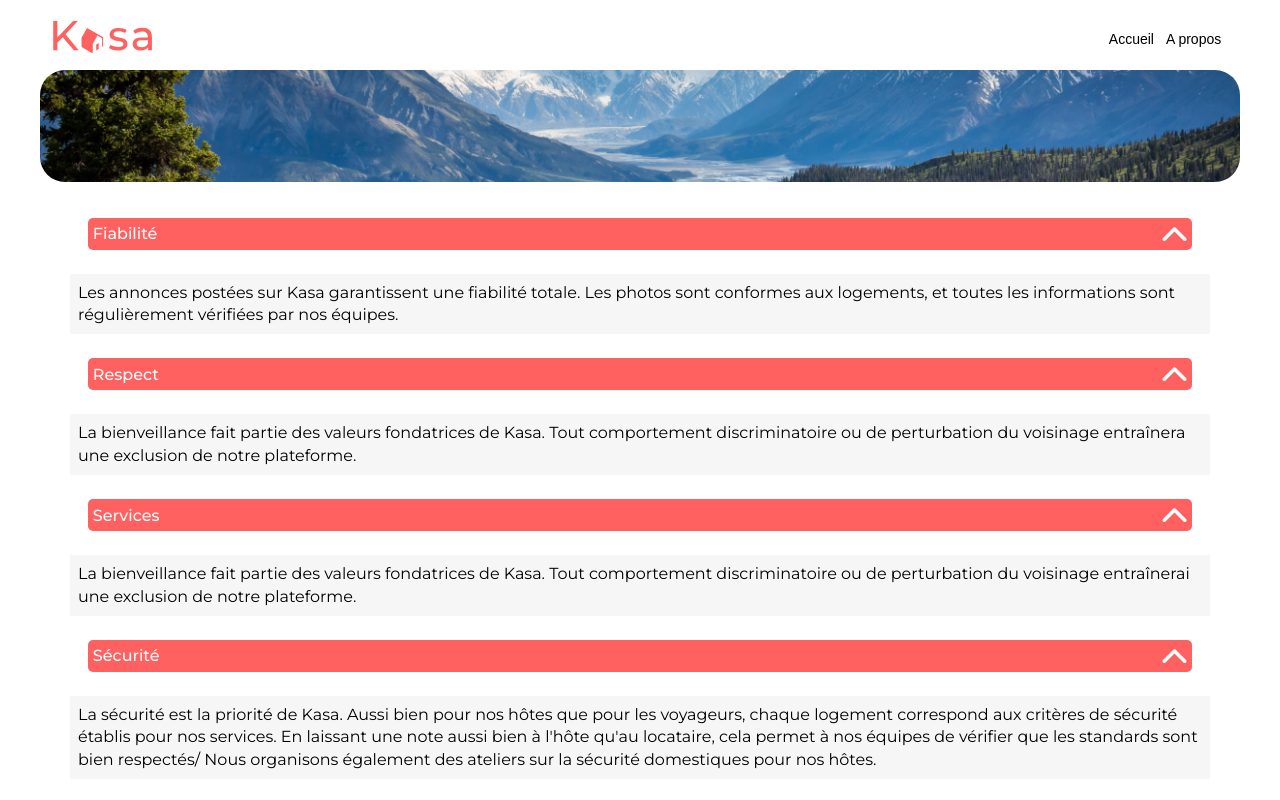
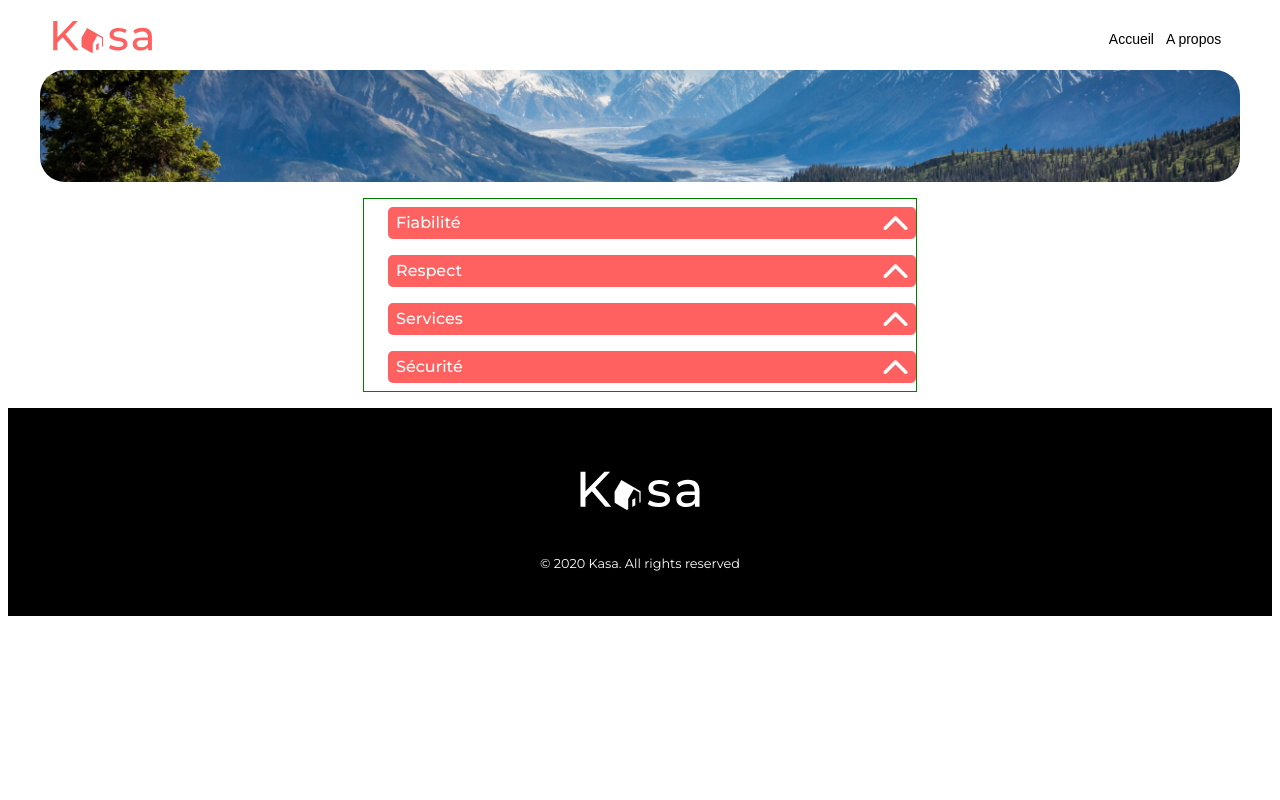
Before and after one commit to dontBelieveIt/OC-P5-Kasa-App-React, a React (Create React App) app: page /about in a window 1280 px wide. Shown: the top 800 px of the page. Built offline with nearby package versions, Linux system fonts and the light colour scheme.

Commit message:
first draft of toggle function, A propos page

```diff
--- a/package.json
+++ b/package.json
@@ -11,6 +11,7 @@
     "react-router-dom": "^6.23.1",
     "react-scripts": "5.0.1",
     "sass": "^1.77.6",
+    "styled-components": "^6.1.11",
     "web-vitals": "^2.1.4"
   },
   "scripts": {
--- a/src/App.jsx
+++ b/src/App.jsx
@@ -3,6 +3,7 @@ import "./Styles.scss";
 import Footer from "./components/Footer";
 
 export default function App() {
+  {document.title = 'Kasa'}
   return (
     <>
       <div className="App">
--- a/src/components/Footer-NavBar.scss
+++ b/src/components/Footer-NavBar.scss
@@ -32,6 +32,7 @@
     flex-direction: column;
     justify-content: center;
     align-items: center;
+    margin: 0;
   }
   .kasa-footer > img {
     height: 2.5rem;
--- a/src/pages/a_propos/APropos.jsx
+++ b/src/pages/a_propos/APropos.jsx
@@ -1,59 +1,36 @@
 import "./APropos_Style.scss";
+import { useEffect, useState } from "react";
 import logo2 from "../../assets/Image2.png";
 import arrowBack from "../../assets/arrowBack.png";
 
+import AProposContent from "./AProposContent"
+
 export default function AProposIndex() {
+  const [toggle, setToggle] = useState(false)
+
   return (
-    <div className="apropos-div">
+  <div className="a-propos-layout">
     <img
           src={logo2}
           className="banner-cover"
           alt="Chez vous, partout et ailleurs"
         />
-      <div className="apropos-menu-collapse">
-        <div className="apropos-menu-collapse__item">
-          Fiabilité
+    <ul className="ul-container">
+      {AProposContent.map((item) => (
+        <li key={item.id}>
+          <div className="li-container">
+            <div className="apropos-collapse__category" onClick={(e) => setToggle(!toggle)}>
+              {item.category}
               <img src={arrowBack} alt="Open menu" />
               </div>
+              {toggle && (
                 <div className="apropos-menu-collapse__content">
-          Les annonces postées sur Kasa garantissent une fiabilité totale. Les
-          photos sont conformes aux logements, et toutes les informations sont
-          régulièrement vérifiées par nos équipes.
+                {item.content}
+              </div>)}
           </div>
-
-        <div className="apropos-menu-collapse__item">
-          Respect
-          <img src={arrowBack} alt="Open menu" />
-        </div>
-        <div className="apropos-menu-collapse__content">
-          La bienveillance fait partie des valeurs fondatrices de Kasa. Tout
-          comportement discriminatoire ou de perturbation du voisinage
-          entraînera une exclusion de notre plateforme.
-        </div>
-
-        <div className="apropos-menu-collapse__item">
-          Services
-          <img src={arrowBack} alt="Open menu" />
-        </div>
-        <div className="apropos-menu-collapse__content">
-          La bienveillance fait partie des valeurs fondatrices de Kasa. Tout
-          comportement discriminatoire ou de perturbation du voisinage
-          entraînerai une exclusion de notre plateforme.
-        </div>
-
-        <div className="apropos-menu-collapse__item">
-          Sécurité
-          <img src={arrowBack} alt="Open menu" />
-        </div>
-        <div className="apropos-menu-collapse__content">
-          La sécurité est la priorité de Kasa. Aussi bien pour nos hôtes que
-          pour les voyageurs, chaque logement correspond aux critères de
-          sécurité établis pour nos services. En laissant une note aussi bien à
-          l'hôte qu'au locataire, cela permet à nos équipes de vérifier que les
-          standards sont bien respectés/ Nous organisons également des ateliers
-          sur la sécurité domestiques pour nos hôtes.
-        </div>
-      </div>
+        </li>
+      ))}
+    </ul>
   </div>
   );
 }
--- /dev/null
+++ b/src/pages/a_propos/AProposContent.json
@@ -0,0 +1,22 @@
+[
+    {
+        "id": "1",
+        "category": "Fiabilité",
+        "content": "Les annonces postées sur Kasa garantissent une fiabilité totale. Les photos sont conformes aux logements, et toutes les informations sont régulièrement vérifiées par nos équipes."
+    },
+    {
+        "id": "2",
+        "category": "Respect",
+        "content": "La bienveillance fait partie des valeurs fondatrices de Kasa. Tout comportement discriminatoire ou de perturbation du voisinage entraînera une exclusion de notre plateforme."
+    },
+    {
+        "id": "3",
+        "category": "Services",
+        "content": "La bienveillance fait partie des valeurs fondatrices de Kasa. Tout comportement discriminatoire ou de perturbation du voisinage entraînerai une exclusion de notre plateforme."
+    },
+    {
+        "id": "4",
+        "category": "Sécurité",
+        "content": "La sécurité est la priorité de Kasa. Aussi bien pour nos hôtes que pour les voyageurs, chaque logement correspond aux critères de sécurité établis pour nos services. En laissant une note aussi bien à l'hôte qu'au locataire, cela permet à nos équipes de vérifier que les standards sont bien respectés. Nous organisons également des ateliers sur la sécurité domestiques pour nos hôtes."
+    }
+]
--- a/src/pages/a_propos/APropos_Style.scss
+++ b/src/pages/a_propos/APropos_Style.scss
@@ -1,12 +1,3 @@
-.apropos-div {
-    width: 100%;
-    display: flex;
-    flex-direction: column;
-    justify-content: center;
-    align-items: center;
-    gap: 2.25rem;
-    margin-bottom: 2.25rem;
-  }
 .banner-cover {
   width: 100%;
   height: 7rem;
@@ -21,30 +12,47 @@
   font-weight: 700;
   box-shadow: 0 4 black;
 }
-  .apropos-menu-collapse {
+.a-propos-layout {
   display: flex;
-    width: 95%;
   flex-direction: column;
   justify-content: center;
   align-items: center;
-    gap: 1.5rem;
 }
-  .apropos-menu-collapse__item {
+  .ul-container {
+    display: flex;
+    width: 32rem;
+    flex-direction: column;
+    justify-content: center;
+    align-items: center;
+    border: 1px solid green;
+  }
+  .li-container {
+    display: flex;
+    width: 32rem;
+    flex-direction: column;
+    justify-content: center;
+    align-items: flex-end;
+    padding:0.5rem;
+  }
+  .apropos-collapse__category {
     background-color: var(--primary);
-    padding: 0 0.3rem;
     height: 2rem;
-    width: 96%;
+    width:100%;
     border-radius: 5px;
+    padding: 0 0.5rem;
     color: white;
     font-weight: 500;
     display: flex;
     flex-direction: row;
     justify-content: space-between;
     align-items: center;
+    margin-bottom:0;
   }
   .apropos-menu-collapse__content {
     background-color: #f6f6f6;
+    width:99%;
     padding: 0.5rem;
     line-height: 1.4;
     text-align: left;
+    margin:0;
   }
--- a/src/pages/home/Home.jsx
+++ b/src/pages/home/Home.jsx
@@ -1,10 +1,12 @@
+import { NavLink, useParams } from "react-router-dom";
 import Logements from "../../datas/logements.json";
+// import useEffect from "./useEffect";
 import "./Home.scss";
 import Banner from "./Banner";
-import { NavLink, useParams } from "react-router-dom";
 
 export default function Home() {
   const { routeId } = useParams();
+
   return (
     <>
       <Banner />
@@ -13,7 +15,7 @@ export default function Home() {
           {Logements.map((data) => (
             <li key={data.id}>
               <article className="article-log">
-                <NavLink to={`logement/${routeId}`}>
+                <NavLink to={`logement/${data.id}`}>
                   <img
                     src={data.cover}
                     className="article-log__img"
--- a/src/pages/home/Home.scss
+++ b/src/pages/home/Home.scss
@@ -46,7 +46,7 @@ li {
   left: 0.5rem;
   font-size: 18px;
   color: white;
-  background-color: black;
+  // background-color: black;
   font-weight: 700;
   z-index: 100;
 }
--- /dev/null
+++ b/src/pages/home/useEffect.jsx
@@ -0,0 +1,30 @@
+// import { useState, useEffect } from "react";
+
+// export default function useEffect((e) => {
+// const [title, setTitle] = useState('');
+// const [cover, setCover] = useState('');
+// const [pictures, setPictures] = useState('');
+// const [description, setDescription] = useState('');
+// const [hostName, setHostName] = useState('');
+// const [hostPic, setHostPic] = useState('');
+// const [rating, setRating] = useState(0);
+// const [location, setLocation] = useState('');
+// const [equipement, setEquipement] = useState('');
+// const [tags, setTags] = useState('');
+
+// return(
+//     onClick={(e) => {
+//         setTitle(e.target)
+//         setCover(e.target)
+//         setPictures(e.target)
+//         setDescription(e.target)
+//         setHostName(e.target)
+//         setHostPic(e.target)
+//         setRating(e.target)
+//         setLocation(e.target)
+//         setEquipement(e.target)
+//         setTags(e.target)
+//     }
+// )
+
+// }, [])
```
Also changed, not shown: src/pages/fiche_logement/FicheLogement_index.jsx (+16 -0 lines), 1 other file (tests, documents, lock files or other folders). Lines whose indentation alone changed are shown as unchanged.
